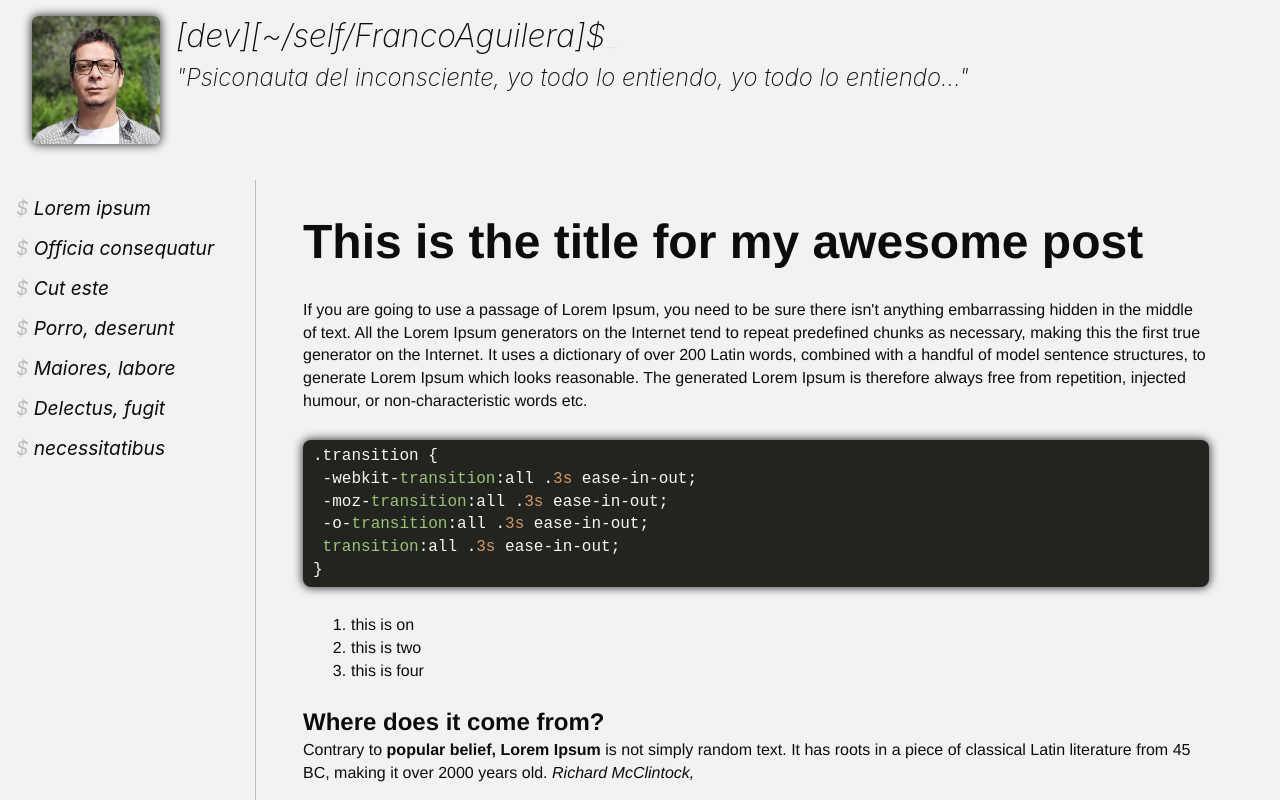
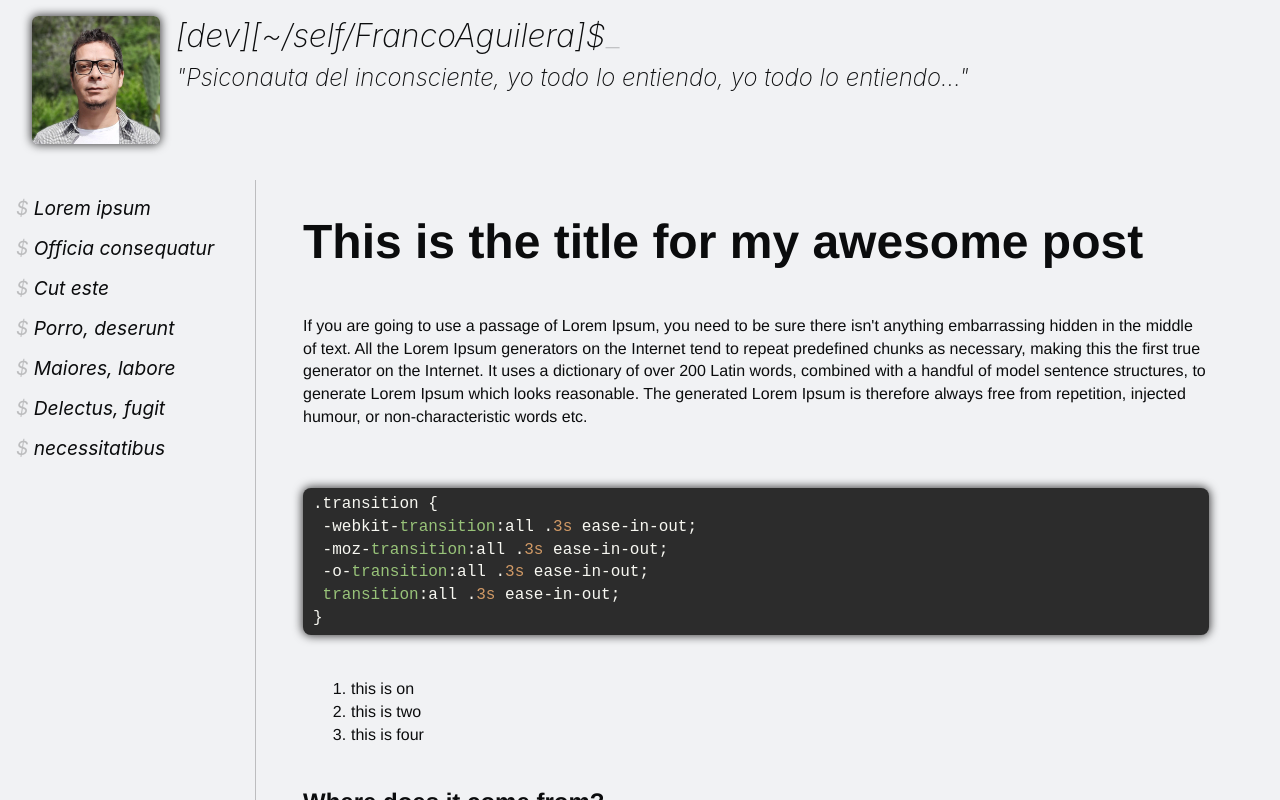
Before and after one commit to FrancoAguilera/blog, a React (Create React App) app: page / in a window 1280 px wide. Shown: the top 800 px of the page. Built offline with nearby package versions, Linux system fonts and the light colour scheme.

Commit message:
text-editor component

```diff
--- a/src/App.css
+++ b/src/App.css
@@ -68,20 +68,6 @@ body {
   padding: 0.5rem 1.5rem;
 }
 
-/*******EDITOR CODE*******/
-.ql-bubble .ql-editor pre.ql-syntax,
-.ql-snow .ql-editor pre.ql-syntax {
-  border-radius: 0.5rem;
-  box-shadow: 0px 0px 10px 1px rgba(0, 0, 0, 0.75);
-  -webkit-box-shadow: 0px 0px 10px 1px rgba(0, 0, 0, 0.75);
-  -moz-box-shadow: 0px 0px 10px 1px rgba(0, 0, 0, 0.75);
-}
-
-.ql-bubble .ql-editor h1 {
-  font-size: 3rem;
-}
-
-
 @keyframes blinker {
   50% {
     opacity: 0;
--- a/src/components/body/body.component.tsx
+++ b/src/components/body/body.component.tsx
@@ -1,25 +1,18 @@
 import React, { useState, useEffect } from "react";
-import ReactQuill from "react-quill";
-import parse from "html-react-parser";
-import { formats, modules } from "../editor/editor.config.ts";
+import { TextEditor } from "../text-editor/text-editor.component.tsx";
 
-import "react-quill/dist/quill.bubble.css";
 import "./body.styles.css";
 
 import { articles } from "../../mocks/articles.ts";
 
 export const Body = () => {
-  const [article, setArticle] = useState("");
+  const [article, setArticle] = useState();
 
   useEffect(() => {
     setArticle(articles[0].content);
-
-    console.log(article);
   }, []);
 
   return (
-    <article className="article-content">
-      <ReactQuill value={article} readOnly={true} theme={"bubble"} modules={modules} formats={formats} />
-    </article>
+    <article className="article-content">{article && <TextEditor readOnly={true} articleContent={article} />}</article>
   );
 };
--- a/src/components/editor/editor.component.tsx
+++ b/src/components/editor/editor.component.tsx
@@ -1,14 +1,8 @@
-import React, { useEffect, useState } from "react";
-
-import ReactQuill from "react-quill";
-import { formats, modules } from "./editor.config.ts";
-
-import "react-quill/dist/quill.snow.css";
-import "highlight.js/styles/atom-one-dark.css";
+import React, { useState } from "react";
+import { TextEditor } from "../text-editor/text-editor.component.tsx";
 import "./editor.styles.css";
 
 export const EditorPage = () => {
-  const [article, setArticle] = useState("");
   const [title, setTitle] = useState("");
 
   const savepost = () => {
@@ -27,7 +21,7 @@ export const EditorPage = () => {
   return (
     <div className="editor-container">
       <input value={title} onChange={titleHandleChange} className="editor-title" type="text" placeholder="Title..." />
-      <ReactQuill value={article} onChange={setArticle} theme="snow" modules={modules} formats={formats} />
+      <TextEditor />
       <div className="editor-save">
         <button className="btn" onClick={savepost}>
           Save
--- a/src/components/editor/editor.styles.css
+++ b/src/components/editor/editor.styles.css
@@ -13,24 +13,8 @@
   font-style: italic;
 }
 
-.quill {
-  display: grid;
-  grid-template-rows: min-content 1fr;
-  height: 100%;
-}
-
-.ql-container {
-  font-size: var(--font-text-normal);
-}
-
-.ql-snow .ql-editor pre.ql-syntax {
-  background-color: var(--color-blackboard);
-  color: #f8f8f2;
-  overflow: visible;
-}
-
 .editor-save {
   padding: 1rem;
   display: flex;
-  justify-content: end;
+  justify-content: flex-end;
 }
--- /dev/null
+++ b/src/components/text-editor/text-editor.component.tsx
@@ -0,0 +1,26 @@
+import React, { useState } from "react";
+import ReactQuill from "react-quill";
+import { formats, modules } from "./text-editor.config.ts";
+
+import "react-quill/dist/quill.bubble.css";
+import "react-quill/dist/quill.snow.css";
+import "highlight.js/styles/atom-one-dark.css";
+import "./text-editor.styles.css";
+
+export const TextEditor = ({ readOnly, articleContent }) => {
+  const [article, setArticle] = useState(articleContent);
+  let editorTheme = readOnly ? "bubble" : "snow";
+
+  return (
+    <>
+      <ReactQuill
+        value={article}
+        onChange={setArticle}
+        theme={editorTheme}
+        readOnly={readOnly}
+        modules={modules}
+        formats={formats}
+      />
+    </>
+  );
+};
--- /dev/null
+++ b/src/components/text-editor/text-editor.styles.css
@@ -0,0 +1,22 @@
+.quill {
+  display: grid;
+  grid-template-rows: min-content 1fr;
+  height: 100%;
+}
+
+.ql-container {
+  font-size: var(--font-text-normal);
+}
+
+.ql-bubble .ql-editor pre.ql-syntax,
+.ql-snow .ql-editor pre.ql-syntax {
+  background-color: var(--color-blackboard);
+  border-radius: 0.5rem;
+  box-shadow: 0px 0px 10px 1px rgba(0, 0, 0, 0.75);
+  -webkit-box-shadow: 0px 0px 10px 1px rgba(0, 0, 0, 0.75);
+  -moz-box-shadow: 0px 0px 10px 1px rgba(0, 0, 0, 0.75);
+}
+
+.ql-bubble .ql-editor h1 {
+  font-size: 3rem;
+}
```
Also changed, not shown: src/components/text-editor/text-editor.config.ts (renamed from src/components/editor/editor.config.ts).
